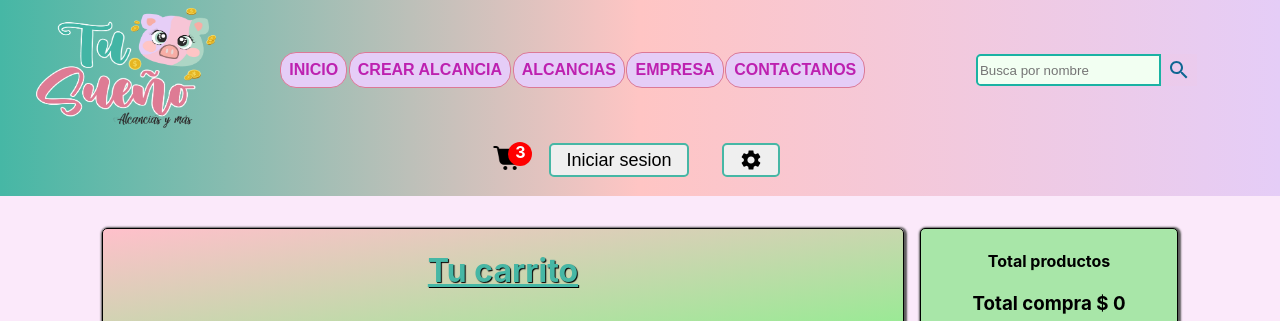
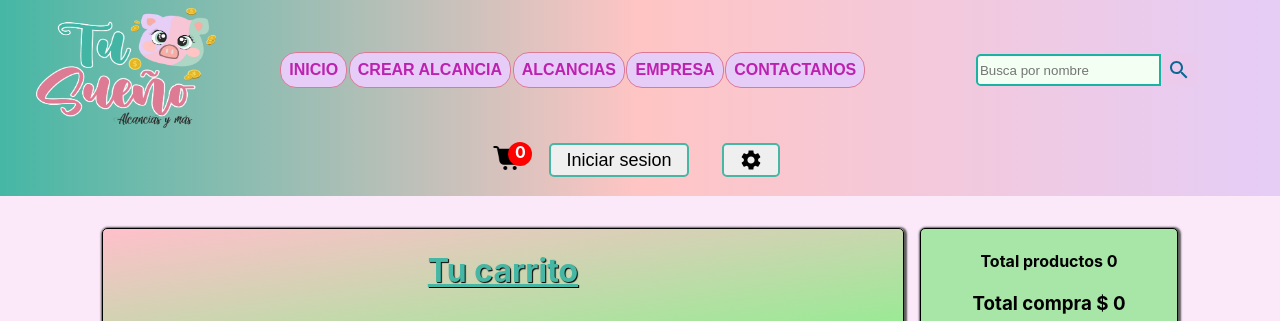
Before and after one commit to UrielGarmendia/tu-suenio-front, a React (Vite) app: page /carrito in a window 1280 px wide. Shown: the top 321 px of the page. Built offline with nearby package versions, Linux system fonts and the light colour scheme.

Commit message:
Carrito terminado porfinnnngit status!

```diff
--- a/src/Components/Card/Card.jsx
+++ b/src/Components/Card/Card.jsx
@@ -20,7 +20,7 @@ const Card = ({ id, name, title, price, stock, image, size, Categories, id_categ
       toast: true,
       icon: 'success',
       title: 'producto agregado al carrito',
-      timer: 3000,
+      timer: 1200,
       timerProgressBar: true,
       showConfirmButton: false,
       position: "top",
--- a/src/Components/Carrito/Carrito.jsx
+++ b/src/Components/Carrito/Carrito.jsx
@@ -11,10 +11,7 @@ const Carrito = () => {
     let totalSum = 0;
 
     const state = useSelector(state => state.CartShopping);
-    let [index, setIndex] = useState(() => {
-        const savedCart = localStorage.getItem("cart");
-        return state.length ? state?.map(item => ({...item, quantity: 1})) : JSON.parse(savedCart);
-    });
+    let [index, setIndex] = useState(state?.map(item => ({...item, quantity: 1})));
 
 
     const handleSum = (stock, indexEl) => {
@@ -51,9 +48,9 @@ const Carrito = () => {
         return totalProducts;
     };
 
-    useEffect(() => {
-        if(index?.length) localStorage.setItem("cart", JSON.stringify(index));
-    }, [index]);
+    // useEffect(() => {
+    //     if(index?.length) localStorage.setItem("cart", JSON.stringify(index));
+    // }, [index]);
 
     return (
         <div className={styles.cont}>
--- a/src/Components/Home/Home.jsx
+++ b/src/Components/Home/Home.jsx
@@ -10,15 +10,17 @@ import mujer from "./mujer.png"
 import plandeahorro from "./plan de ahorro.jpg"
 import Slide from "../Slide/Slide"
 import { useDispatch } from "react-redux";
-import { categories } from "../../Redux/actions";
+import { categories, uploadStorage } from "../../Redux/actions";
 
 
  const home = () => {
 
   const dispatch = useDispatch();
+  const localCart = JSON.parse(localStorage.getItem("cart"));
 
   useEffect(() => {
     dispatch(categories())
+    dispatch(uploadStorage(localCart))
   }, [])
 
     return (
--- a/src/Components/NavBar/NavBar.jsx
+++ b/src/Components/NavBar/NavBar.jsx
@@ -5,7 +5,7 @@ import logoUser from "../../Assents/logoUser.png";
 import carrito from "../../Assents/carrito.png";
 import { Link } from "react-router-dom";
 import SearchBar from "../SearchBar/SearchBar";
-import { useDispatch } from "react-redux";
+import { useDispatch, useSelector } from "react-redux";
 import { allAlcancias } from "../../Redux/actions";
 import { useAuth0 } from "@auth0/auth0-react";
 import SlideMenu from "../SlideMenu/SlideMenu";
@@ -13,6 +13,8 @@ import SlideMenu from "../SlideMenu/SlideMenu";
 const NavBar = () => {
   const { loginWithRedirect, isAuthenticated, user } = useAuth0();
   const dispatch = useDispatch();
+
+  const Cart = useSelector(state => state.CartShopping);
 
   const handleClick = () => {
     dispatch(allAlcancias());
@@ -43,7 +45,7 @@ const NavBar = () => {
         <Link to="/carrito">
           <div className={style.cart_cont}>
             <img src={carrito} alt="carrito" />
-            <p className={style.cartNumber}>{3}</p>
+            <p className={style.cartNumber}>{Cart.length}</p>
           </div>
         </Link>
         {isAuthenticated ? (
```
